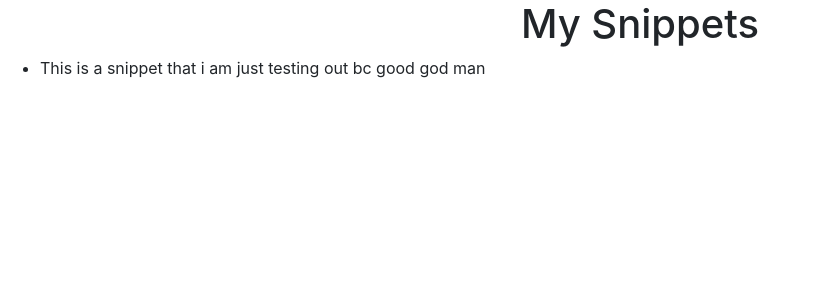
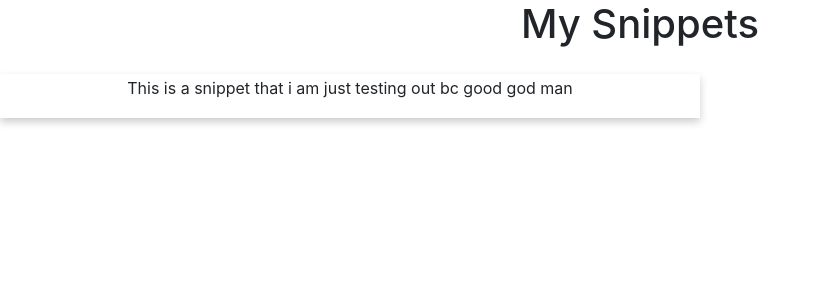
Before and after one commit to Mandy-cyber/Down-The-Rabbit-Hole, a Flask app: page /my-snippets in a window 1280 px wide. Shown: the top 300 px of the page, without its empty margins (0-821 px from the left). Run offline with Flask 2, Linux system fonts and the light colour scheme; data comes from the database, SQL or seed files in the repository; some libraries are stand-ins or nearby versions; some web fonts are replaced.

Commit message:
Co-authored-by: juzsarah <juzsarah@users.noreply.github.com>

```diff
--- a/Down-The-Rabbit-Hole/website/static/style.css
+++ b/Down-The-Rabbit-Hole/website/static/style.css
@@ -171,3 +171,19 @@ body {
 .container {
     padding: 2px 16px;
 }
+
+/* -------------------------------------------------------------------------- */
+/* FOR MY_SNIPPETS.HTML */
+
+.card2 {
+    box-shadow: 0 4px 8px 0 rgba(0,0,0,0.2);
+    transition: 0.3s;
+  }
+
+#info-body {
+    overflow: auto;
+}
+
+.container2 {
+    padding: 2px 16px;
+}
--- a/Down-The-Rabbit-Hole/website/templates/art.html
+++ b/Down-The-Rabbit-Hole/website/templates/art.html
@@ -4,5 +4,10 @@
 {% block content %}
 
 
+<body style="background-color:black;">
+
+    <h1 id="message" class="type">Generating Art information...</h1>
+
+  </body>
 
 {% endblock %}
--- a/Down-The-Rabbit-Hole/website/templates/literature.html
+++ b/Down-The-Rabbit-Hole/website/templates/literature.html
@@ -7,4 +7,9 @@
 
 </body>
 
+<body style="background-color:black;">
+
+    <h1 id="message" class="type">Generating Literature Information...</h1>
+
+  </body>
 {% endblock %}
--- a/Down-The-Rabbit-Hole/website/templates/message.html
+++ b/Down-The-Rabbit-Hole/website/templates/message.html
@@ -5,7 +5,7 @@
 <meta http-equiv="refresh" content="6;url=/options" />
 {% endblock %}
 
-{% block title %}Where Shall You Go{% endblock %}
+{% block title %} Quick Message {% endblock %}
 
 {% block content %}
 
--- a/Down-The-Rabbit-Hole/website/templates/music.html
+++ b/Down-The-Rabbit-Hole/website/templates/music.html
@@ -3,6 +3,11 @@
 
 {% block content %}
 
+<body style="background-color:black;">
+
+    <h1 id="message" class="type">Generating Music information...</h1>
+
+  </body>
 
 
 {% endblock %}
--- a/Down-The-Rabbit-Hole/website/templates/my_snippets.html
+++ b/Down-The-Rabbit-Hole/website/templates/my_snippets.html
@@ -5,12 +5,16 @@
 {% block content %}
 
 <h1 align="center">My Snippets</h1>
-<ul class="snippet-collection">
-    {% for snippet in snippets %}
-        <li class="individual-snippet">
-            {{ snippet.snipText }}
-        </li>
-    {% endfor %}
-</ul>
+
+{% for snippet in snippets %}
+    <div class="card2" style="width:700px; margin-top: 2vw;">
+        <div class="container2">
+            <p class="info-text" style="text-align: center;">{{ snippet.snipText }}</p>
+        </div>
+        <p class="source-of-info"></p>
+    </div>
+    <br>
+{% endfor %}
+
 
 {% endblock %}
--- a/Down-The-Rabbit-Hole/website/templates/tech.html
+++ b/Down-The-Rabbit-Hole/website/templates/tech.html
@@ -3,6 +3,10 @@
 
 {% block content %}
 
+<body style="background-color:black;">
 
+    <h1 id="message" class="type"> Generating Tech information...</h1>
+
+  </body>
 
 {% endblock %}
```
Also changed, not shown: Down-The-Rabbit-Hole/website/static/art-big.png, Down-The-Rabbit-Hole/website/static/art-small.png, Down-The-Rabbit-Hole/website/static/lit-big.png, Down-The-Rabbit-Hole/website/static/lit-small.png, Down-The-Rabbit-Hole/website/static/music-big.png, Down-The-Rabbit-Hole/website/static/music-small.png, Down-The-Rabbit-Hole/website/static/tech-big.png, Down-The-Rabbit-Hole/website/static/tech-small.png.
